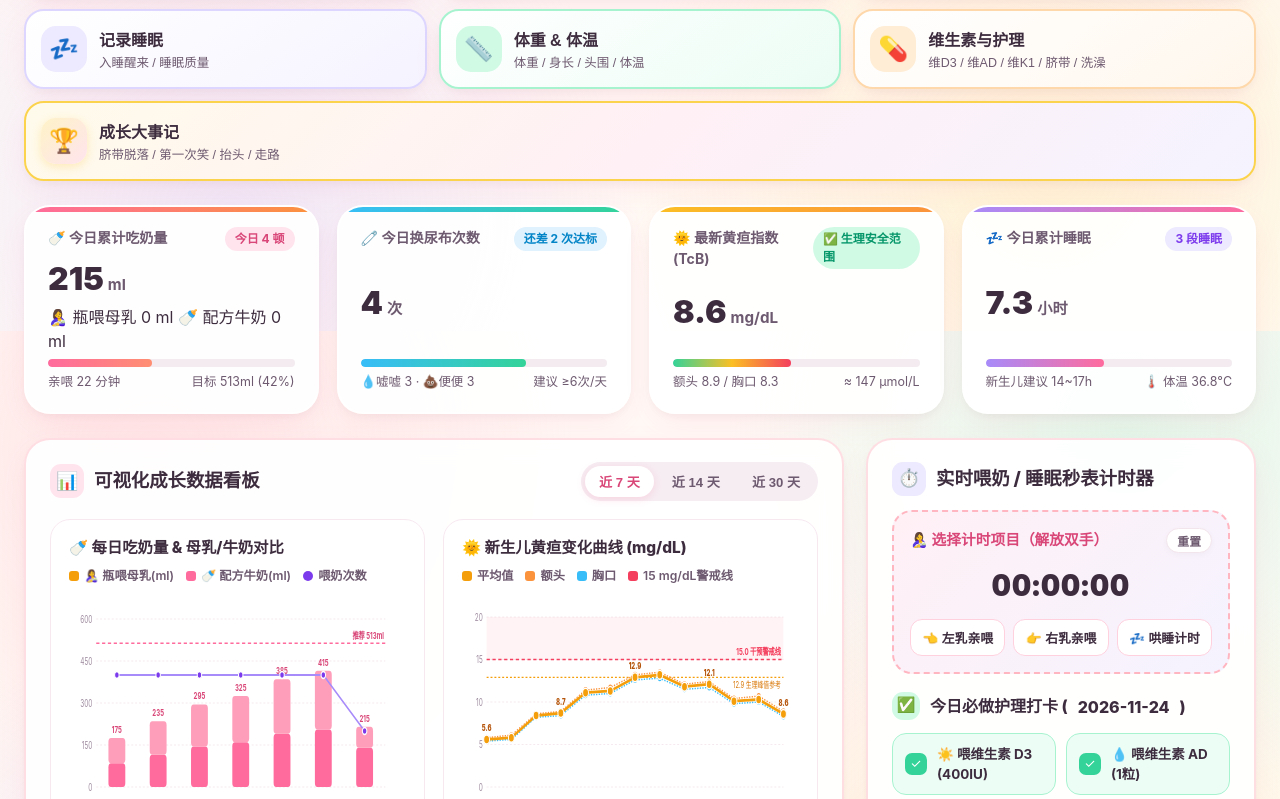
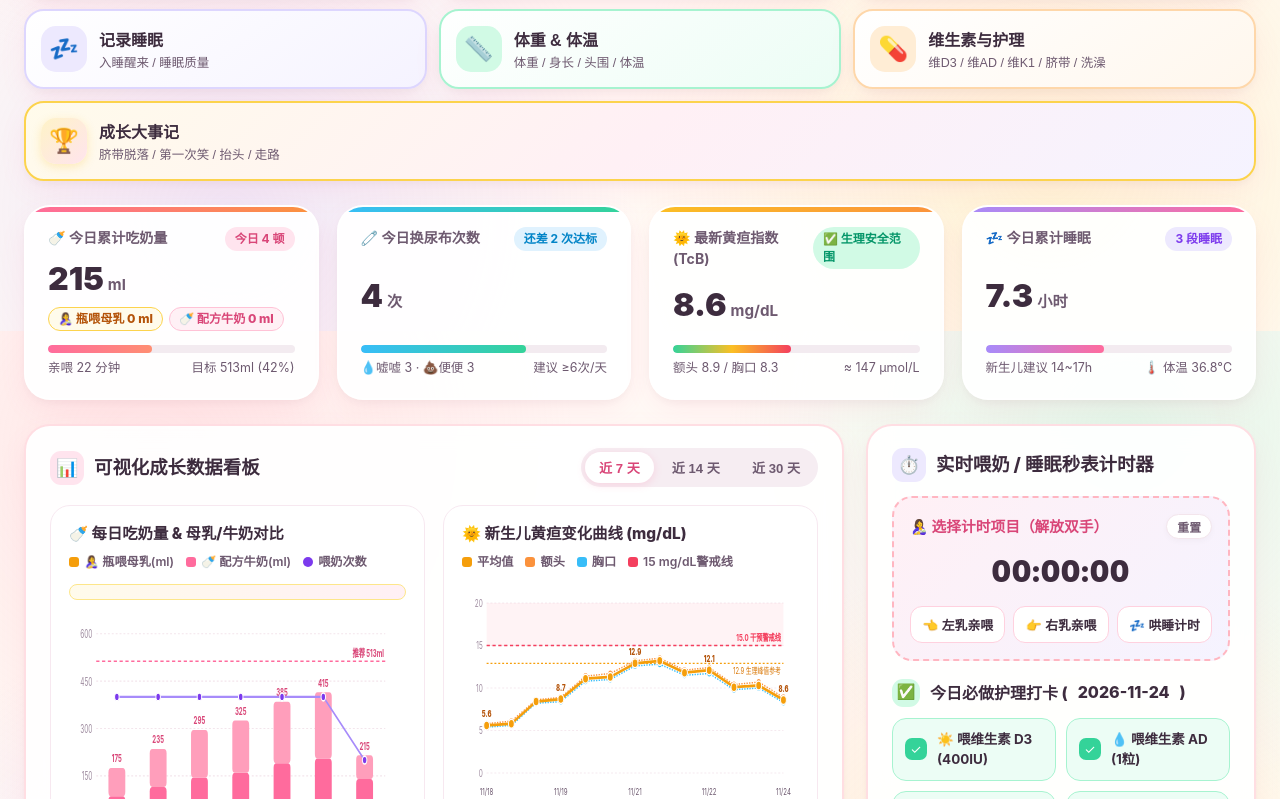
Before and after one commit to emojojo/03-Baby, a plain HTML site: page index.html in a window 1280 px wide. Shown: the part 469-1268 px from the top of the page. Drawn offline with Linux system fonts and the light colour scheme; no server answers.

```diff
--- a/styles.css
+++ b/styles.css
@@ -1498,3 +1498,56 @@ body {
   background: var(--candy-pink-light);
   transform: scale(1.08);
 }
+
+/* ==========================================================================
+   瓶喂母乳 vs 配方牛奶 直观数字对比样式
+   ========================================================================== */
+.milk-kpi-compare {
+  display: flex;
+  flex-wrap: wrap;
+  gap: 6px;
+  margin: 2px 0 8px;
+}
+
+.milk-cmp-pill {
+  display: inline-flex;
+  align-items: center;
+  gap: 4px;
+  padding: 3px 9px;
+  border-radius: 99px;
+  font-size: 0.76rem;
+  font-weight: 800;
+  line-height: 1.3;
+}
+
+.milk-cmp-pill.breast {
+  background: #FFFBEB;
+  border: 1.5px solid #FCD34D;
+  color: #B45309;
+}
+
+.milk-cmp-pill.formula {
+  background: #FFF0F5;
+  border: 1.5px solid #FFC2D6;
+  color: #D94678;
+}
+
+.milk-chart-summary {
+  display: flex;
+  flex-wrap: wrap;
+  align-items: center;
+  justify-content: space-between;
+  gap: 8px;
+  background: linear-gradient(90deg, #FFFBEB 0%, #FFF0F5 100%);
+  border: 1.5px solid #FDE68A;
+  border-radius: 12px;
+  padding: 7px 12px;
+  margin-bottom: 10px;
+  font-size: 0.78rem;
+  font-weight: 700;
+  color: var(--text-main);
+}
+
+#milkChartContainer svg {
+  height: 248px;
+}
```
